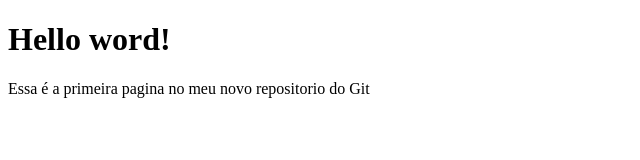
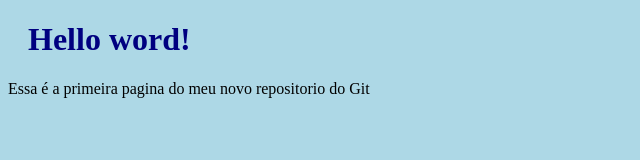
Before and after one commit to Hayssa0/portal_vendas, a plain HTML site: page index.html in a window 1280 px wide. Shown: the whole page, without its empty margins (0-640 px from the left). Drawn offline with Linux system fonts and the light colour scheme.

Commit message:
feat: adicionando folha de estilos - ref #3

```diff
--- /dev/null
+++ b/bluestyle.css
@@ -0,0 +1,7 @@
+body{
+    background-color: lightblue
+}
+h1{
+    color:navy;
+    margin-left: 20px;
+}
--- a/index.html
+++ b/index.html
@@ -2,9 +2,10 @@
 <html>
 <head>
     <title>Hello Word!</title>
+    <link rel="stylesheet" href="bluestyle.css">
 </head>
 <body>
     <h1>Hello word!</h1>
-    <p>Essa é a primeira pagina no meu novo repositorio do Git</p>
+    <p>Essa é a primeira pagina do meu novo repositorio do Git</p>
 </body>
 </html>
```
